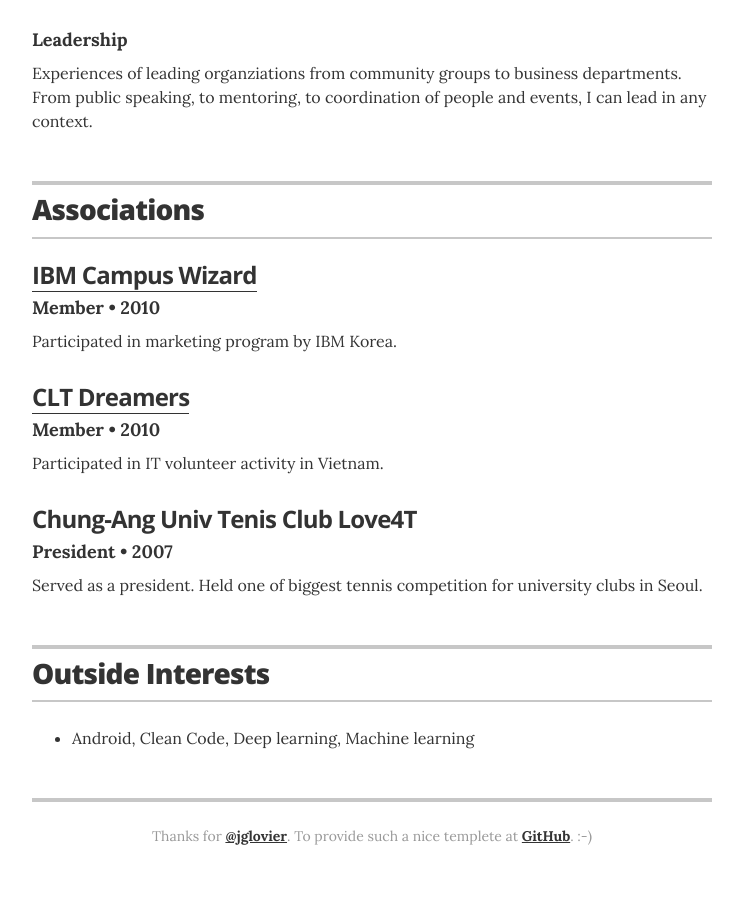
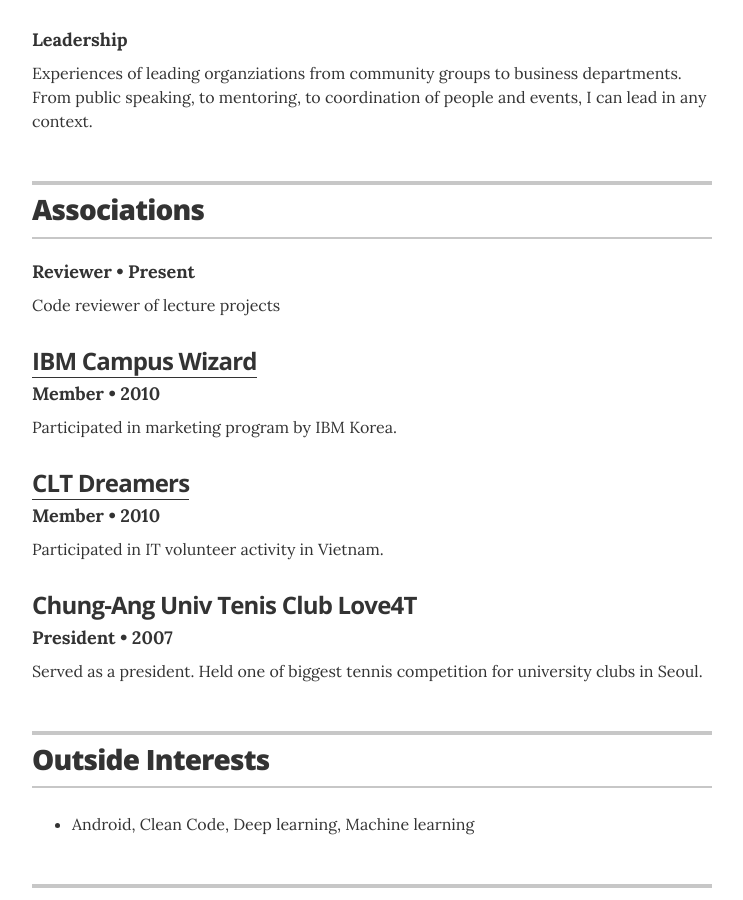
Before and after one commit to kofboy2000/resume, a Jekyll site: the page built from index.html, in a window 1280 px wide and 900 px high, scrolled down 2905 px. Shown: the whole window, without its empty margins (268-1011 px from the left). Built offline with Jekyll 4.4.1, drawn with Linux system fonts in a browser that asks for light colours.

Commit message:
Update associations.yml

```diff
--- a/_data/associations.yml
+++ b/_data/associations.yml
@@ -1,5 +1,11 @@
 # Associations
 # comment out the urls if you do not wish to display them
+
+- organization:
+  role: Reviewer
+  year: Present
+  url: https://www.edwith.org/boostcourse-android/
+  summary: Code reviewer of lecture projects
 
 - organization: IBM Campus Wizard
   role: Member
```
